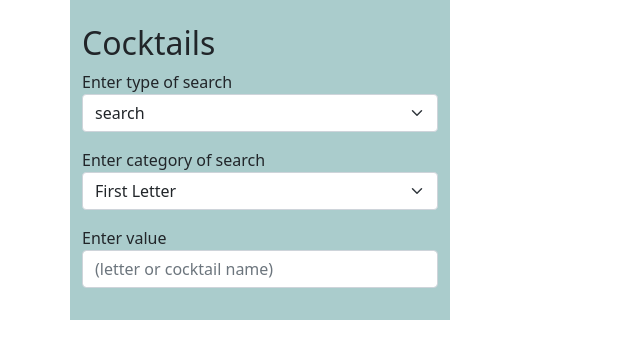
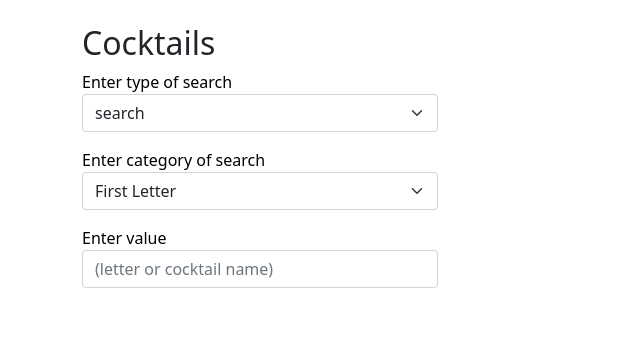
Before and after one commit to jwshinx/cocktails-wp, a React app: page / in a window 1280 px wide. Shown: the top 358 px of the page, without its empty margins (0-640 px from the left). Built offline with nearby package versions, Linux system fonts and the light colour scheme.

Commit message:
added css modules

```diff
--- /dev/null
+++ b/src/App.module.css
@@ -0,0 +1,22 @@
+.App {
+  background-color: pink;
+  color: green;
+}
+
+.orange {
+  background-color: orange;
+}
+
+.listarea {
+  height: 90vh;
+  overflow: auto;
+}
+
+.sidenav {
+  height: 90vh;
+  overflow: auto;
+}
+
+.row .content {
+  height: 550px;
+}
--- a/src/App.tsx
+++ b/src/App.tsx
@@ -4,7 +4,7 @@ import 'bootstrap/dist/css/bootstrap.min.css'
 import 'bootstrap/dist/js/bootstrap.bundle.min.js'
 import _ from 'lodash'
 
-import './styles.css'
+import styles from './App.module.css'
 // import IMAGE from './gsw.png'
 // import LOGO from './logo.svg'
 
@@ -70,7 +70,6 @@ export const App = () => {
 
   console.log(`+++> dataResult:`, dataResult)
   console.log(`+++> query:`, query)
-  console.log(`+++> sortProperty:`, sortProperty)
 
   const onCocktailFilterChange = (
     propertyType: CocktailFilter<GeneralDrink>
@@ -108,7 +107,7 @@ export const App = () => {
     <Router>
       <div className="container">
         <div className="row">
-          <div className="col-4 sidenav">
+          <div className={`col-4 ${styles.sidenav}`}>
             <div className="row mt-4">
               <h2>Cocktails</h2>
             </div>
@@ -150,7 +149,7 @@ export const App = () => {
             </div>
           </div>
 
-          <div className="col-8 listarea">
+          <div className={`col-8 ${styles.listarea}`}>
             <div className="row mt-3 mb-3">
               <Switch>
                 <Route path="/">
--- a/src/styles.css
+++ b/src/components/cocktail-detail/CocktailLongDetail.module.css
@@ -1,37 +1,3 @@
-h1 {
-  color: green;
-}
-
-h3 {
-  color: #aacccc;
-}
-.App {
-  background-color: pink;
-  color: green;
-}
-
-.orange {
-  background-color: orange;
-}
-
-.row .content {
-  height: 550px;
-}
-
-.sidenav {
-  background-color: #aacccc;
-  height: 100%;
-}
-
-.counter {
-  border: 1px red solid;
-}
-
-.listarea {
-  height: 90vh;
-  overflow: auto;
-}
-
 .detail-item {
   /* background-color: #f0f0f0; */
   /* display: flex;
--- a/src/components/cocktail-detail/CocktailLongDetail.tsx
+++ b/src/components/cocktail-detail/CocktailLongDetail.tsx
@@ -1,4 +1,6 @@
 import React from 'react'
+
+import styles from './CocktailLongDetail.module.css'
 
 import { DetailDrink } from '../../models/cocktail'
 import CocktailLongDetailInstructions from './CocktailLongDetailInstructions'
@@ -11,7 +13,7 @@ export default function CocktailLongDetail({
   item: DetailDrink
 }): JSX.Element {
   return (
-    <div className="container card mb-3 pt-2 pb-2 detail-item">
+    <div className={`container card mb-3 pt-2 pb-2 ${styles['detail-item']}`}>
       <div className="col-12">
         <div className="row">
           <div className="card-header pt-2">
@@ -22,7 +24,7 @@ export default function CocktailLongDetail({
             <CocktailDifficulty item={item} />
           </div>
         </div>
-        <div className="row description">
+        <div className={`row ${styles.description}`}>
           <span>ID: {item.idDrink}</span>
           <span>IBA: {item.strIBA}</span>
           <span>Tags: {item.strTags}</span>
--- /dev/null
+++ b/src/components/segment/Segment.module.css
@@ -0,0 +1,3 @@
+.segment {
+  color: black;
+}
--- a/src/components/segment/Segment.tsx
+++ b/src/components/segment/Segment.tsx
@@ -1,4 +1,6 @@
 import React from 'react'
+
+import styles from './Segment.module.css'
 
 import SegmentTypeSelector from '../segment-type-selector/SegmentTypeSelector'
 import SegmentKeySelector from '../segment-key-selector/SegmentKeySelector'
@@ -63,7 +65,7 @@ export default function Segment(props: SegmentProps): JSX.Element {
   }
 
   return (
-    <div className="segment">
+    <div className={styles.segment}>
       <SegmentTypeSelector
         onSegmentKeyChange={onSegmentKeyChange}
         onSegmentTypeChange={onSegmentTypeChange}
--- a/src/utils/genericSort.ts
+++ b/src/utils/genericSort.ts
@@ -17,15 +17,7 @@ const isDigits = function (str: any): boolean {
 
 export default function genericSort<T>(a: T, b: T, p: PropertyType<T>): number {
   const { property, isDescending } = p
-  console.log(
-    '+++> gs 0.1 ' + ' ' + property + ' ' + isDescending + ' <+++++++++++++'
-  )
-  console.log('+++> gs a[property]:', a[property])
-  console.log('+++> gs b[property]:', b[property])
 
-  // const xx = "dfd"
-  // const yy =  a[property]
-  // console.log(`yy`, yy)
   const aNoComma = replaceComma(a[property])
   const bNoComma = replaceComma(b[property])
 
```
